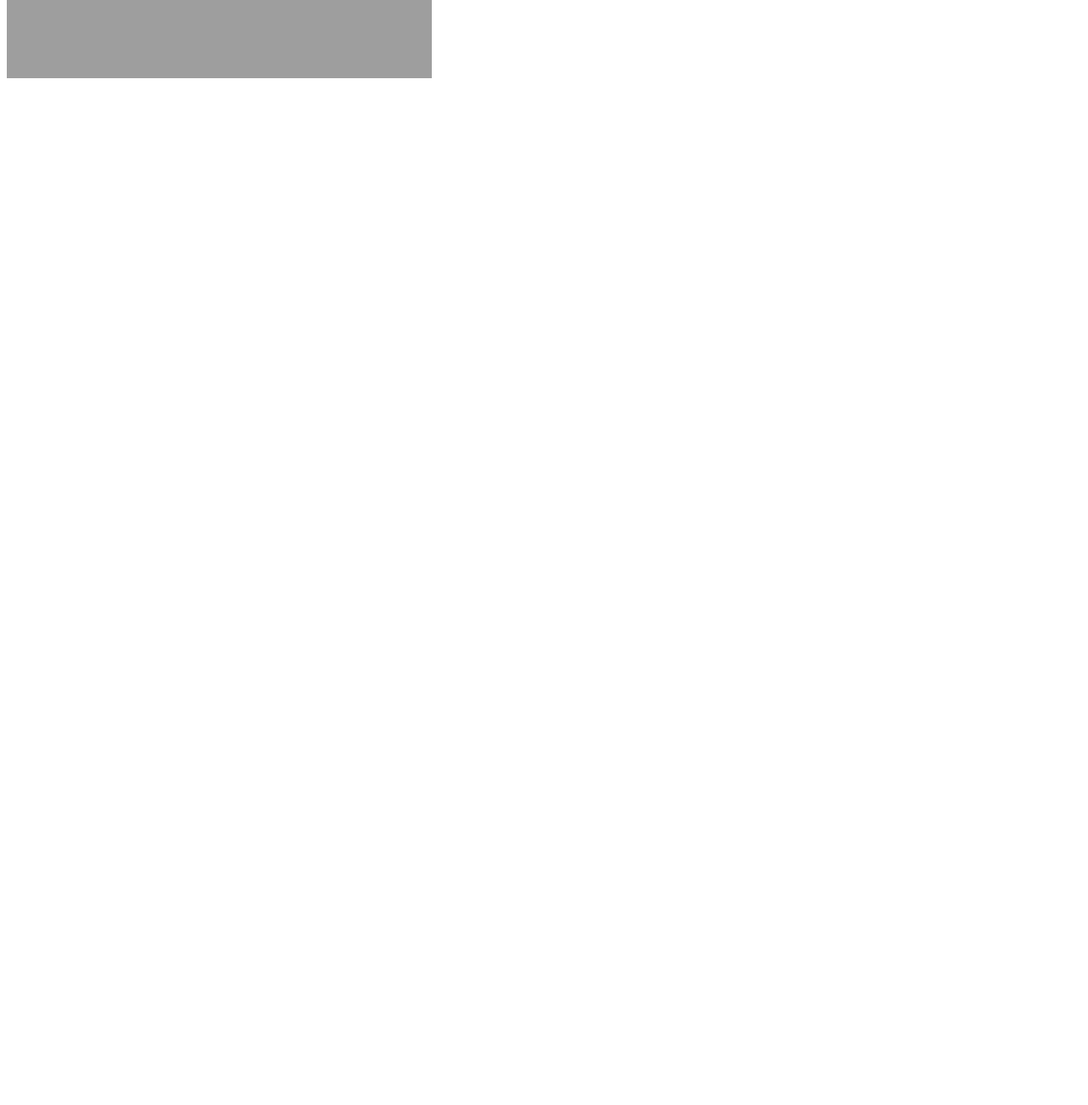
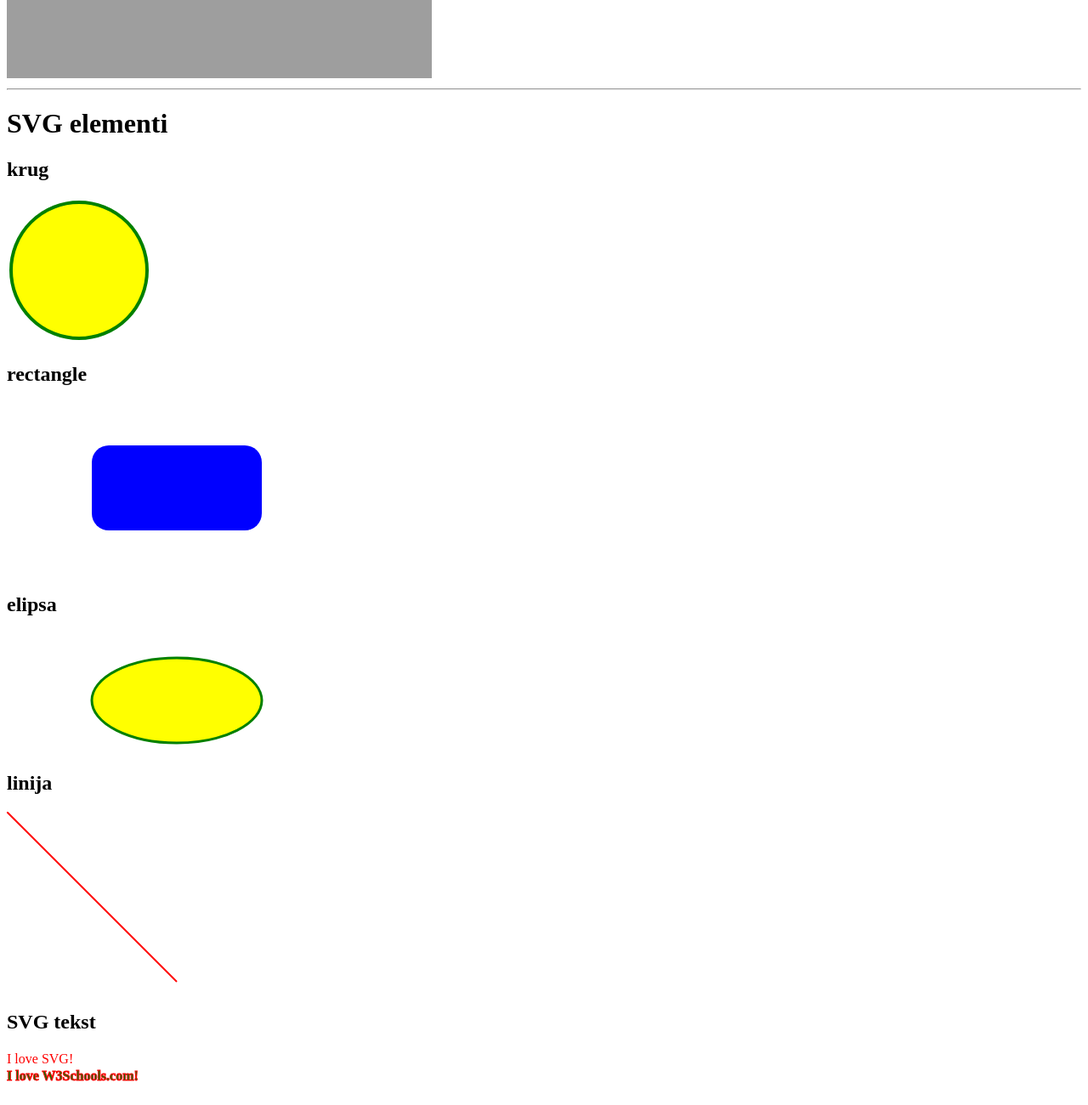
Before and after one commit to KretonicI/algebra.grafika, a plain HTML site: page index.html in a window 1280 px wide. Shown: the part 1800-3100 px from the top of the page at 85% size. Before the commit the page ends 1904 px from the top, so only its background shows below. Drawn offline with Linux system fonts and the light colour scheme; grey boxes are pictures that could not be loaded.

Commit message:
dodani SVG elementi

```diff
--- a/index.html
+++ b/index.html
@@ -19,7 +19,43 @@
       src="https://xsmilex007.github.io/algebra.grafika/media/img/slika1.jfif"
       alt="jezero i mol"
       width="500" height="600">
+      <hr>
 
+      <h1> SVG elementi</h1>
+      <h2>krug</h2>
+      <svg width="170" height="170" xmlns="http://www.w3.org/2000/svg">
+        <circle
+        cx="85"
+        cy="85"
+        r="80"
+        stroke="green" stroke-width="4" fill="yellow" />
+     </svg>
+     <h2>rectangle</h2>
+     <svg width="400" height="200" xmlns="http://www.w3.org/2000/svg">
+      <rect width="200"
+      height="100"
+      x="100"
+      y="50"
+      rx="20"
+      ry="20"
+      fill="blue" />
+    </svg>
+<h2>elipsa</h2>
+<svg height="140" width="500" xmlns="http://www.w3.org/2000/svg">
+  <ellipse cx="200" cy="80" rx="100" ry="50"
+  style="fill:yellow;stroke:green;stroke-width:3" />
+</svg>
+<h2>linija</h2>
+<svg height="210" width="300" xmlns="http://www.w3.org/2000/svg">
+  <line x1="0" y1="0" x2="200" y2="200"
+  style="stroke:red;stroke-width:2" />
+</svg>
+<h2>SVG tekst</h2>
+<svg height="60" width="200" xmlns="http://www.w3.org/2000/svg">
+  <text x="0" y="15" fill="red">I love SVG!</text>
+  <text x="0" y="35"
+   style="fill:green;font-weight:bold;stroke:red;stroke-width:1">I love W3Schools.com!</text>
+</svg>
 
   </body>
 </html>
```
